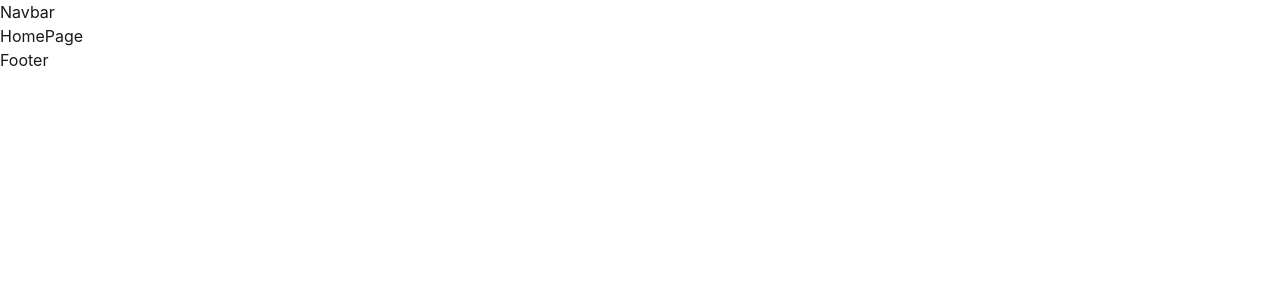
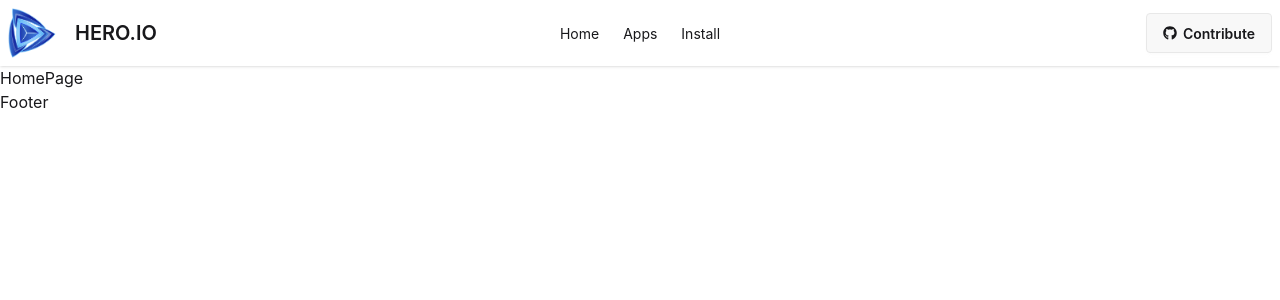
Before and after one commit to neya-mul/Applications, a React (Vite) app: page / in a window 1280 px wide. Shown: the top 300 px of the page. Built offline with nearby package versions, Linux system fonts and the light colour scheme.

Commit message:
navbar added

```diff
--- a/index.html
+++ b/index.html
@@ -1,5 +1,5 @@
 <!doctype html>
-<html lang="en" data-theme="light">
+<html lang="en">
   <head>
     <meta charset="UTF-8" />
     <link rel="icon" type="image/svg+xml" href="/src/images/hero.png" />
--- a/package.json
+++ b/package.json
@@ -13,6 +13,7 @@
     "@tailwindcss/vite": "^4.2.2",
     "react": "^19.2.4",
     "react-dom": "^19.2.4",
+    "react-icons": "^5.6.0",
     "react-router": "^7.14.0",
     "tailwindcss": "^4.2.2"
   },
--- a/src/components/Navbar.jsx
+++ b/src/components/Navbar.jsx
@@ -1,7 +1,44 @@
 import React from 'react'
+import { NavLink } from 'react-router'
+import logo from '../images/logo.png'
+import { FaGithub } from 'react-icons/fa'
 
 export default function Navbar() {
-  return (
-    <div>Navbar</div>
-  )
+    const links = <>
+        <NavLink>Home</NavLink>
+        <NavLink>Apps</NavLink>
+        <NavLink>Install</NavLink>
+    </>
+    return (
+        <div className="navbar bg-base-100 shadow-sm container mx-auto">
+            <div className="navbar-start">
+                <div className="dropdown">
+                    <div tabIndex={0} role="button" className="btn btn-ghost lg:hidden">
+                        <svg xmlns="http://www.w3.org/2000/svg" className="h-5 w-5" fill="none" viewBox="0 0 24 24" stroke="currentColor"> <path strokeLinecap="round" strokeLinejoin="round" strokeWidth="2" d="M4 6h16M4 12h8m-8 6h16" /> </svg>
+                    </div>
+                    <ul
+                        tabIndex="-1"
+                        className="menu menu-sm dropdown-content bg-base-100 rounded-box z-1 mt-3 w-52 p-2 shadow">
+                        <li><NavLink to="/">Home</NavLink></li>
+                        <li><NavLink to="/apps">Apps</NavLink></li>
+                        <li><NavLink to="/install">Install</NavLink></li>
+
+                    </ul>
+                </div>
+                <img src={logo} alt="" className='w-[50px]'/>
+                <NavLink to="/" className="btn btn-ghost text-xl">HERO.IO</NavLink>
+            </div>
+            <div className="navbar-center hidden lg:flex">
+                <ul className="menu menu-horizontal px-1">
+                    <li><NavLink to="/">Home</NavLink></li>
+                    <li><NavLink to="/apps">Apps</NavLink></li>
+                    <li><NavLink to="/install">Install</NavLink></li>
+
+                </ul>
+            </div>
+            <div className="navbar-end">
+                <a className="btn"><FaGithub />Contribute</a>
+            </div>
+        </div>
+    )
 }
--- /dev/null
+++ b/src/pages/Install.jsx
@@ -0,0 +1,7 @@
+import React from 'react'
+
+export default function Install() {
+  return (
+    <div>Install</div>
+  )
+}
```
Also changed, not shown: src/router/Router.jsx (+7 -1 lines), 1 other file (tests, documents, lock files or other folders).
